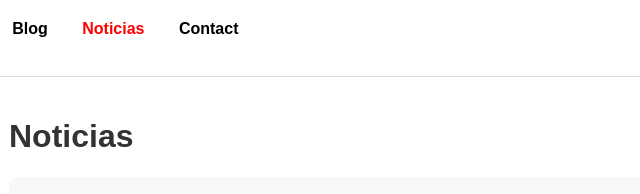
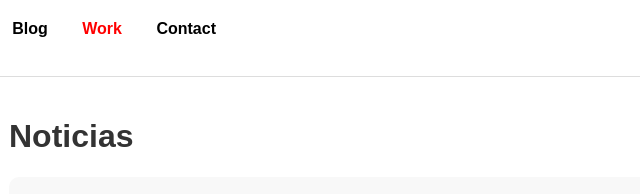
Before and after one commit to Ahiruk/PP_FRONTEND, a plain HTML site: page pages/work.html in a window 1280 px wide. Shown: the top 194 px of the page, 119-759 px from the left. Drawn offline with Linux system fonts and the light colour scheme.

Commit message:
Error en nav solucionado

```diff
--- a/pages/work.html
+++ b/pages/work.html
@@ -13,7 +13,7 @@
             <div class="nav-links">
                 <a href="/index.html">Inicio</a>
                 <a href="/pages/blog.html">Blog</a>
-                <a href="work.html" class="active">Noticias</a>
+                <a href="work.html" class="active">Work</a>
                 <a href="/pages/work_detail.html">Contact</a>
             </div>
             <button id="dark-mode-toggle">🌙 Dark Mode</button>
```
